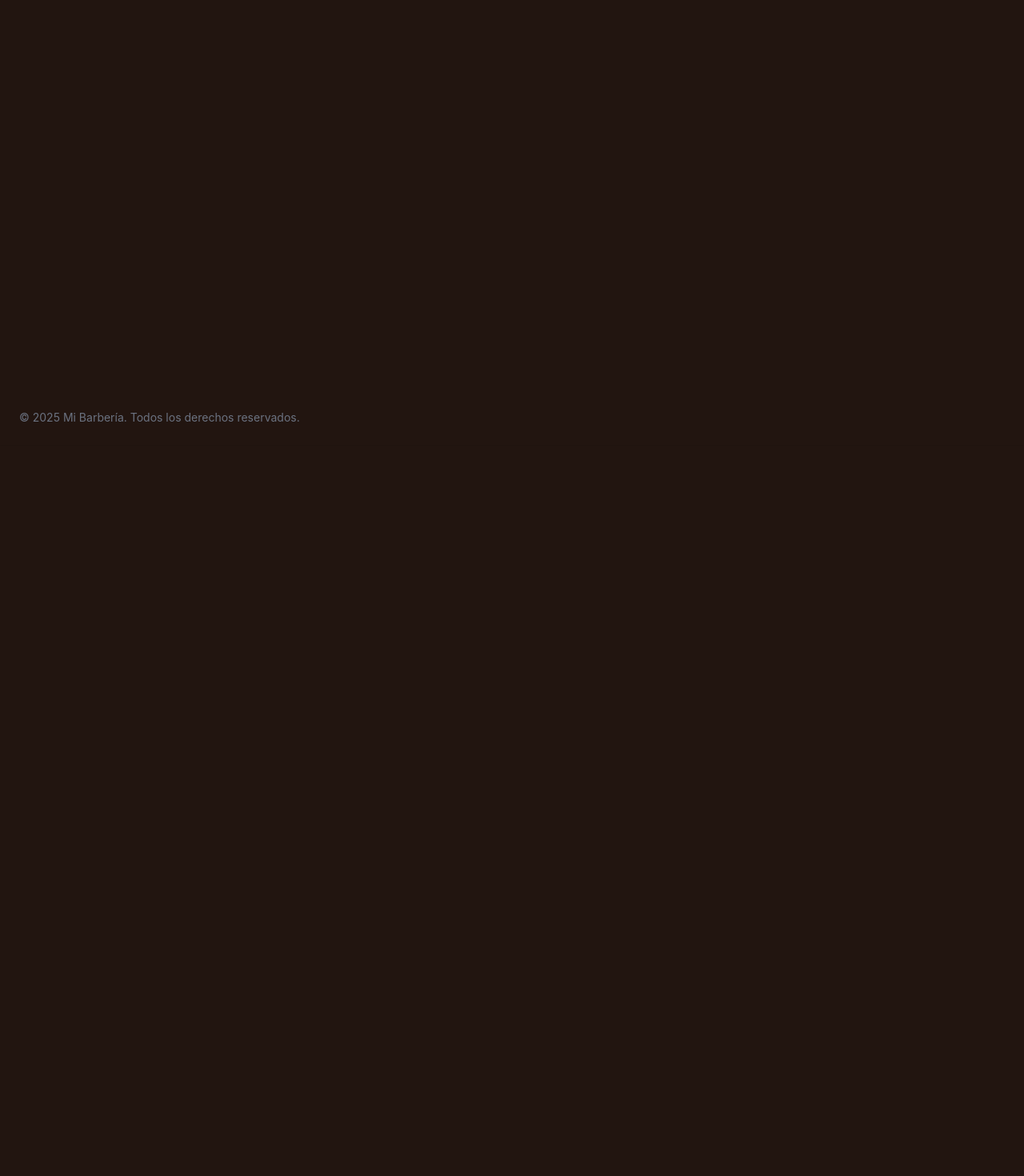
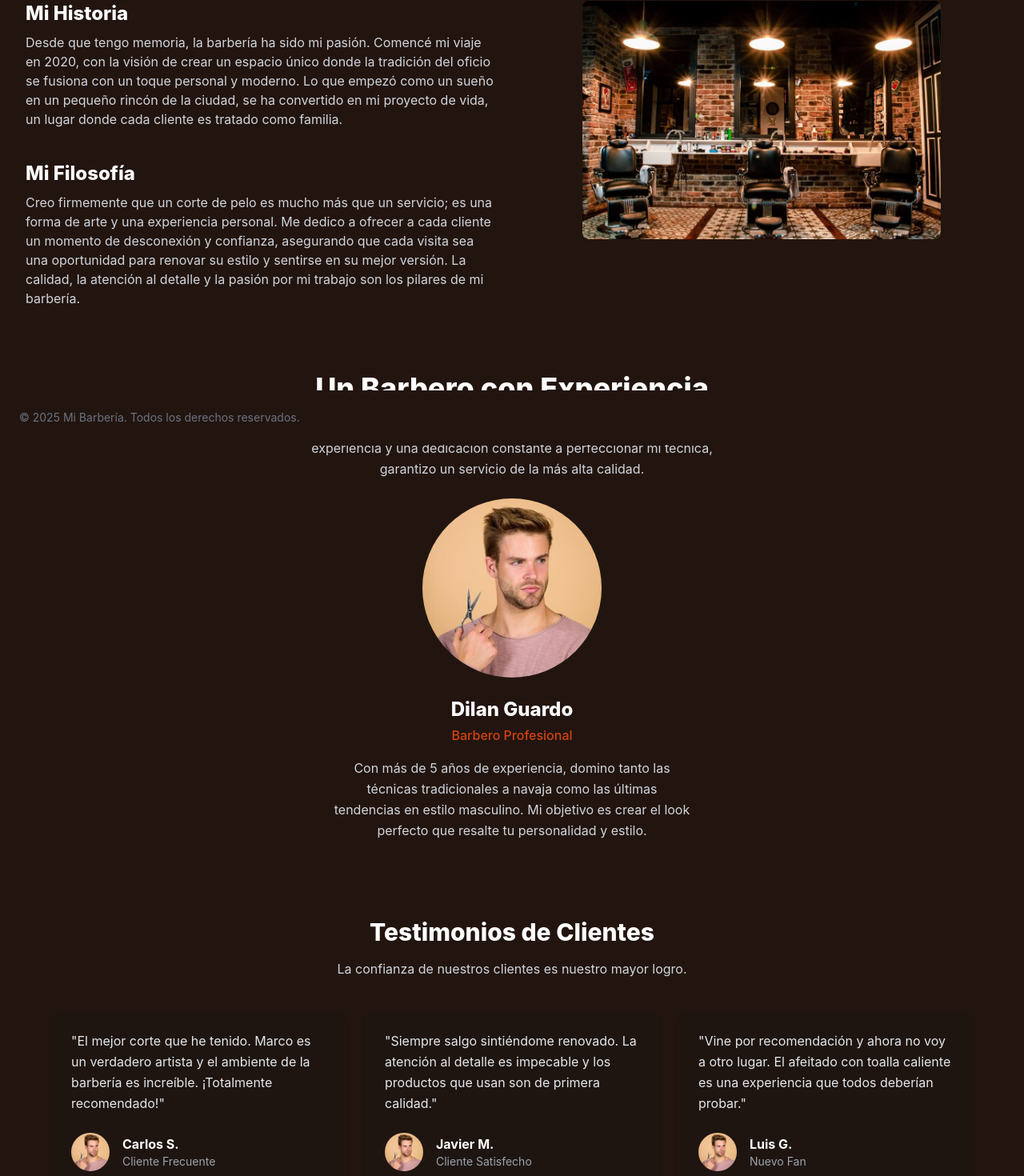
Before and after one commit to Nelsonguardo/barber-shop, a React (Create React App) app: page /about in a window 1280 px wide. Shown: the part 244-1714 px from the top of the page at 80% size. Before the commit the page ends 800 px from the top, so only its background shows below. Built offline with nearby package versions, Linux system fonts and the light colour scheme.

Commit message:
Enhance AboutMe component with detailed personal story, philosophy, and client testimonials; update Navbar title to "Dilan Barber"; add new profile image.

```diff
--- a/src/Components/AboutMe.jsx
+++ b/src/Components/AboutMe.jsx
@@ -1,7 +1,138 @@
 import React from 'react'
+import perfil from '../assets/img/perfilbarbero.jpg'
+import barberImage from '../assets/img/barber-image.webp'
 
 export const AboutMe = () => {
     return (
-        <div>AboutMe</div>
+        <div>
+            <section className='py-6 px-6'>
+                <h1 className='text-3xl font-extrabold mb-2 text-center'>Sobre Mí</h1>
+                <p className='text-gray-300 mb-8 text-center'>Descubre la historia y la pasión detrás de cada corte.</p>
+            </section>
+
+            <div className="grid grid-cols-1 md:grid-cols-2 gap-8 items-start p-8 rounded-lg">
+                {/* Columna izquierda */}
+                <div>
+                    <h2 className="text-2xl font-extrabold mb-2 text-white">Mi Historia</h2>
+                    <p className="text-gray-300 mb-10">
+                        Desde que tengo memoria, la barbería ha sido mi pasión. Comencé mi viaje en 2020, con la visión de crear un espacio único donde la tradición del oficio se fusiona con un toque personal y moderno. Lo que empezó como un sueño en un pequeño rincón de la ciudad, se ha convertido en mi proyecto de vida, un lugar donde cada cliente es tratado como familia.
+                    </p>
+                    <h2 className="text-2xl font-extrabold mb-2 text-white">Mi Filosofía</h2>
+                    <p className="text-gray-300">
+                        Creo firmemente que un corte de pelo es mucho más que un servicio; es una forma de arte y una experiencia personal. Me dedico a ofrecer a cada cliente un momento de desconexión y confianza, asegurando que cada visita sea una oportunidad para renovar su estilo y sentirse en su mejor versión. La calidad, la atención al detalle y la pasión por mi trabajo son los pilares de mi barbería.
+                    </p>
+                </div>
+
+                {/* Columna derecha */}
+                <div className="flex justify-center">
+                    <img
+                        src={barberImage}
+                        alt="barbería"
+                        className="rounded-lg w-full max-w-md object-cover"
+                    />
+                </div>
+            </div>
+
+            <div className="py-12 px-6 flex flex-col items-center text-center text-white">
+
+                <h1 className="text-3xl sm:text-4xl font-extrabold mb-4">
+                    Un Barbero con Experiencia
+                </h1>
+
+
+                <p className="text-gray-300 max-w-xl leading-relaxed mb-6">
+                    Mi pasión por el arte de la barbería se refleja en cada corte. Con años de
+                    experiencia y una dedicación constante a perfeccionar mi técnica, garantizo
+                    un servicio de la más alta calidad.
+                </p>
+
+
+                <img
+                    src={perfil}
+                    alt="Perfil del Barbero"
+                    className="rounded-full w-40 h-40 sm:w-56 sm:h-56 object-cover mb-6"
+                />
+
+
+                <h2 className="text-2xl font-extrabold mb-1">Dilan Guardo</h2>
+                <p className="text-[#D44211] font-medium mb-4">Barbero Profesional</p>
+
+
+                <p className="text-gray-300 max-w-md leading-relaxed">
+                    Con más de 5 años de experiencia, domino tanto las técnicas tradicionales
+                    a navaja como las últimas tendencias en estilo masculino. Mi objetivo es
+                    crear el look perfecto que resalte tu personalidad y estilo.
+                </p>
+            </div>
+
+            <div className="py-12 px-6 flex flex-col items-center text-center text-white">
+                {/* Título */}
+                <h1 className="text-3xl font-extrabold mb-4">Testimonios de Clientes</h1>
+                <p className="text-gray-300 max-w-2xl mb-10">
+                    La confianza de nuestros clientes es nuestro mayor logro.
+                </p>
+
+                <div className="grid grid-cols-1 sm:grid-cols-2 lg:grid-cols-3 gap-6 w-full max-w-6xl">
+
+                    {/* Testimonio 1 */}
+                    <div className="bg-[#1e1511] border border-[#221510] rounded-xl p-6 shadow-md flex flex-col justify-between text-left">
+                        <p className="text-gray-200 leading-relaxed mb-6">
+                            "El mejor corte que he tenido. Marco es un verdadero artista y el ambiente
+                            de la barbería es increíble. ¡Totalmente recomendado!"
+                        </p>
+                        <div className="flex items-center gap-4 mt-auto">
+                            <img
+                                src={perfil}
+                                alt="Carlos S."
+                                className="w-12 h-12 rounded-full object-cover"
+                            />
+                            <div>
+                                <p className="font-bold text-white">Carlos S.</p>
+                                <p className="text-gray-400 text-sm">Cliente Frecuente</p>
+                            </div>
+                        </div>
+                    </div>
+
+                    {/* Testimonio 2 */}
+                    <div className="bg-[#1e1511] border border-[#221510] rounded-xl p-6 shadow-md flex flex-col justify-between text-left">
+                        <p className="text-gray-200 leading-relaxed mb-6">
+                            "Siempre salgo sintiéndome renovado. La atención al detalle es impecable y los
+                            productos que usan son de primera calidad."
+                        </p>
+                        <div className="flex items-center gap-4 mt-auto">
+                            <img
+                                src={perfil}
+                                alt="Javier M."
+                                className="w-12 h-12 rounded-full object-cover"
+                            />
+                            <div>
+                                <p className="font-bold text-white">Javier M.</p>
+                                <p className="text-gray-400 text-sm">Cliente Satisfecho</p>
+                            </div>
+                        </div>
+                    </div>
+
+                    {/* Testimonio 3 */}
+                    <div className="bg-[#1e1511] border border-[#221510] rounded-xl p-6 shadow-md flex flex-col justify-between text-left">
+                        <p className="text-gray-200 leading-relaxed mb-6">
+                            "Vine por recomendación y ahora no voy a otro lugar. El afeitado con toalla
+                            caliente es una experiencia que todos deberían probar."
+                        </p>
+                        <div className="flex items-center gap-4 mt-auto">
+                            <img
+                                src={perfil}
+                                alt="Luis G."
+                                className="w-12 h-12 rounded-full object-cover"
+                            />
+                            <div>
+                                <p className="font-bold text-white">Luis G.</p>
+                                <p className="text-gray-400 text-sm">Nuevo Fan</p>
+                            </div>
+                        </div>
+                    </div>
+
+                </div>
+            </div>
+        </div>
     )
 }
--- a/src/Navbar/Navbar.jsx
+++ b/src/Navbar/Navbar.jsx
@@ -14,7 +14,7 @@ export const Navbar = () => {
                 <div className="relative flex flex-wrap items-center justify-between mx-auto p-4">
                     <Link to="/" className="flex items-center space-x-3 rtl:space-x-reverse">
                         <img src={icon} className="h-8 mr-3" alt="Logo Barber Shop" />
-                        <span className="self-center text-2xl font-semibold whitespace-nowrap dark:text-white"> Barber Shop</span>
+                        <span className="self-center text-2xl font-semibold whitespace-nowrap dark:text-white">Dilan Barber</span>
                     </Link>
 
                     <button
```
Also changed, not shown: src/assets/img/perfilbarbero.jpg (added).
